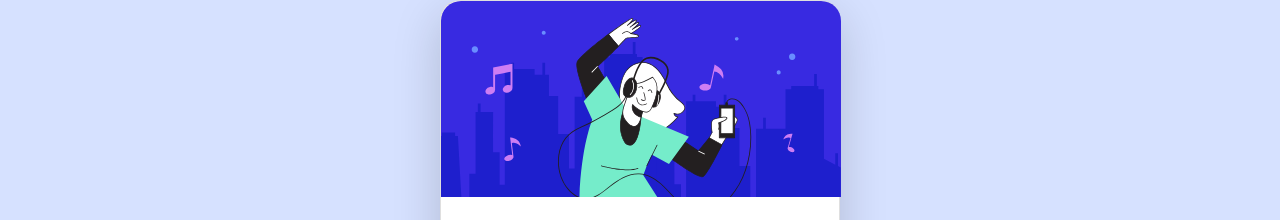
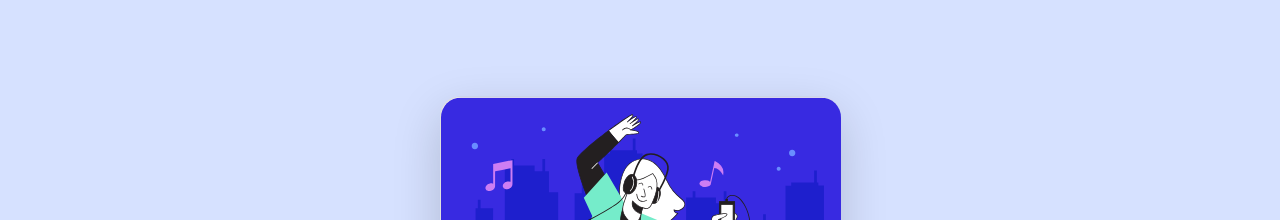
Before and after one commit to mhamza789/order-summary-card, a plain HTML site: page index.html in a window 1280 px wide. Shown: the top 220 px of the page. Drawn offline with nearby package versions, Linux system fonts and the light colour scheme.

Commit message:
Update index.css

```diff
--- a/index.css
+++ b/index.css
@@ -1,18 +1,22 @@
 body {
     font-family: 'Red Hat Display', sans-serif !important;
     background-image: url("images/pattern-background-desktop.svg");
-    background-size: cover;
-    background-position: center;
     background-repeat: no-repeat;
+    background-color: hsl(225, 100%, 94%) !important;
 }
 
 @media screen and (max-width: 768px) {
     body {
     background-image: url("images/pattern-background-mobile.svg");
-    background-size: cover;
-    background-position: top right;
     background-repeat: no-repeat;
     }
+}
+
+div.container {
+    position: absolute;
+    top: 50%;
+    left: 50%;
+    transform: translate(-50%, -50%);
 }
 
 div.card {
```
